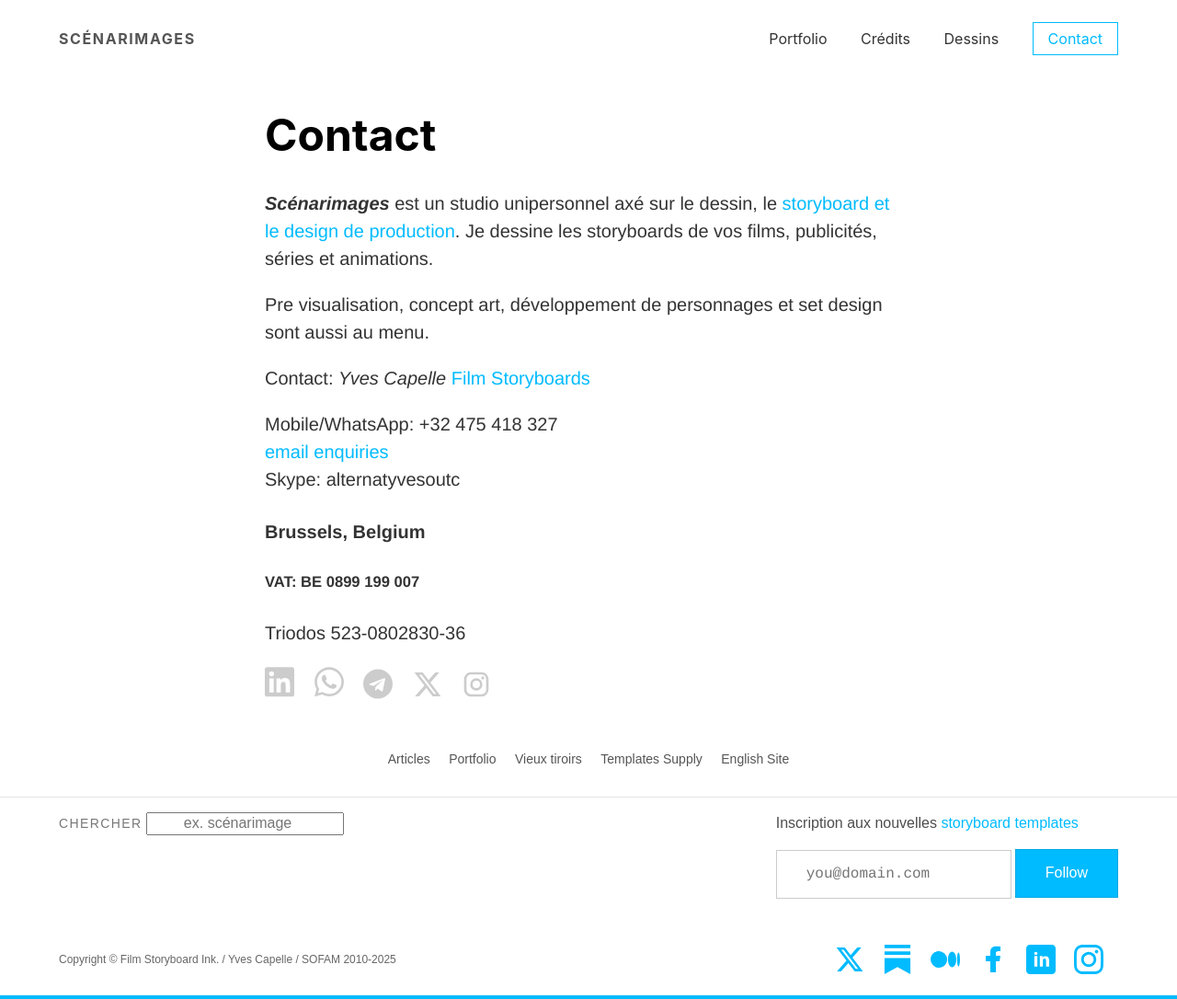
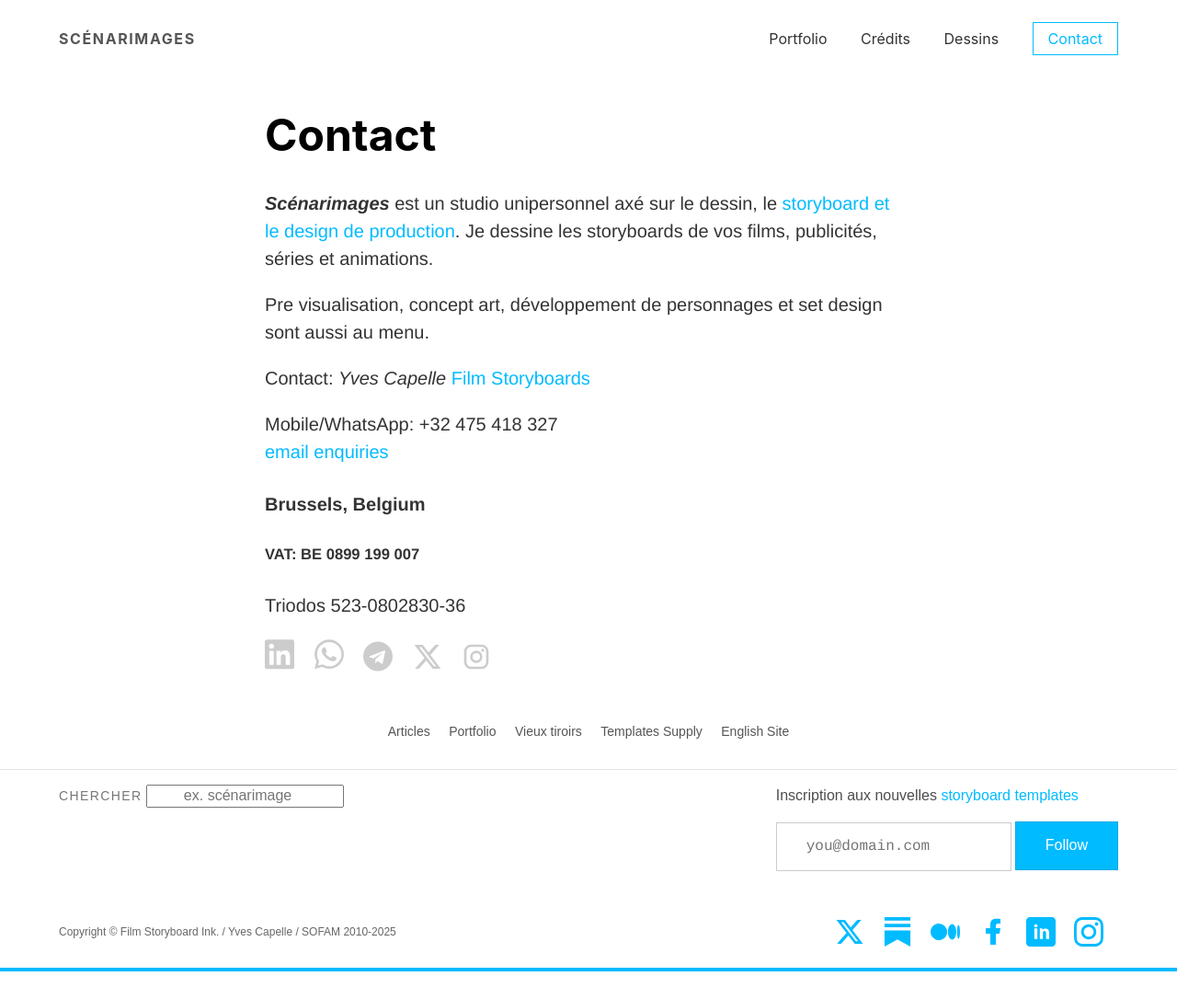
Before and after one commit to YJPL/scenarimages, a Jekyll site: the page built from _pages/contact.md, in a window 1280 px wide. Shown: the whole page at 92% size. Built offline with Jekyll 4.4.1, drawn with Linux system fonts in a browser that asks for light colours; after the commit the page ends 1056 px from its top, so only the background shows below that; some of the changed lines change nothing that is shown.

Commit message:
Update contact.md

```diff
--- a/_pages/contact.md
+++ b/_pages/contact.md
@@ -2,7 +2,7 @@
 id: 435
 title: Contact
 permalink: /contact/
-last_modified_at: 2024-03-04
+last_modified_at: 2025-03-10
 author: Yves
 layout: page
 guid: http://film-storyboards.com/?page_id=2
@@ -18,7 +18,6 @@
 
 Mobile/WhatsApp: +32 475 418 327
  [email enquiries](mailto:yves@film-storyboards.com?subject=Question%20envoyée%20depuis%20scénarimages%20site)
-Skype: alternatyvesoutc
 
 #### Brussels, Belgium
 
```
